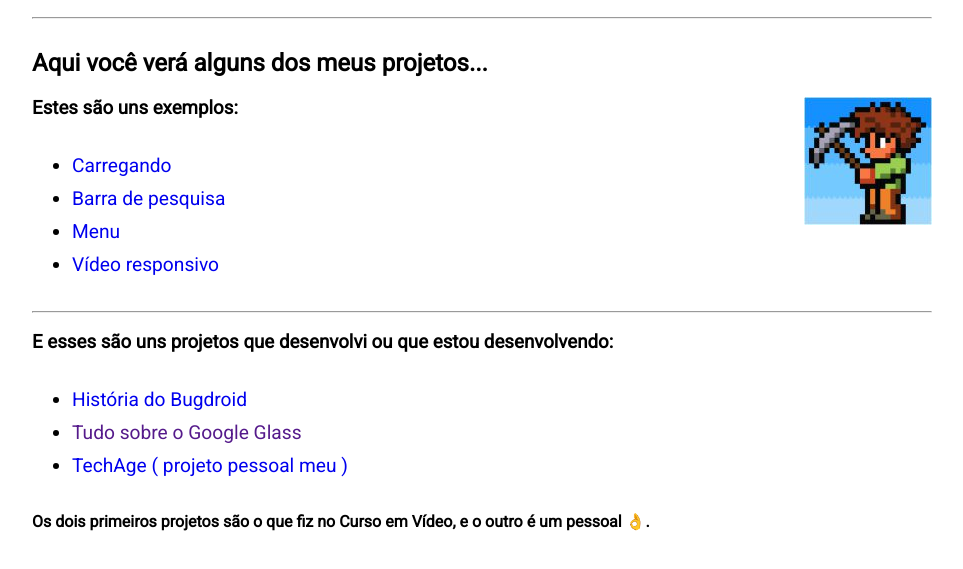
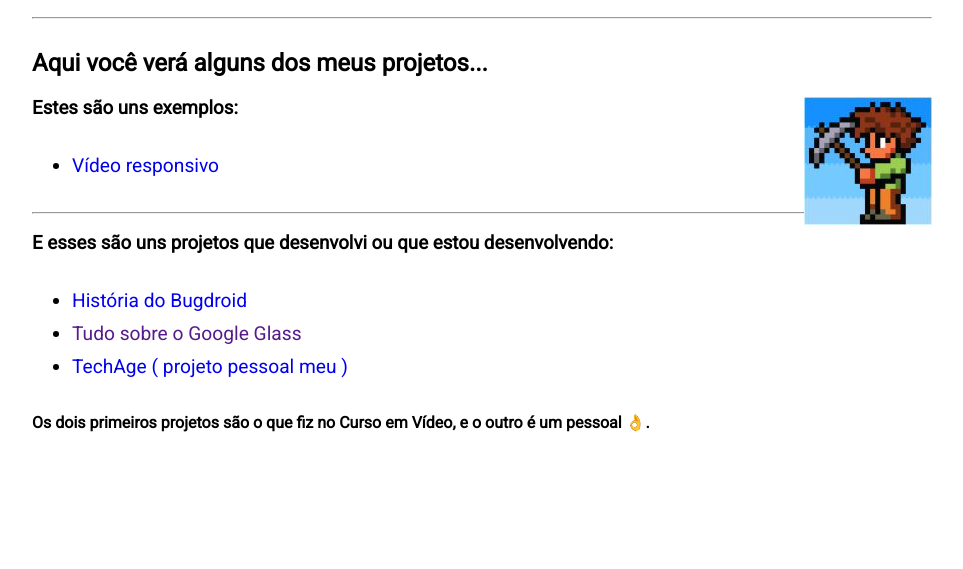
Before and after one commit to davi-marques/davi-marques.github.io, a plain HTML site: page index.html in a window 1280 px wide. Shown: the part 195-764 px from the top of the page, without its empty margins (158-1121 px from the left). Drawn offline with Linux system fonts and the light colour scheme.

Commit message:
Tirei os links antigos

```diff
--- a/index.html
+++ b/index.html
@@ -23,9 +23,6 @@
         <img src="terraria-icon1.jpg" alt="Terraria">
         <h3>Estes são uns exemplos:</h3>
         <ul>
-            <li><a href="modelos/Caregando/" target="_blank">Carregando</a></li>
-            <li><a href="modelos/Formulário/" target="_blank">Barra de pesquisa</a></li>
-            <li><a href="modelos/Menu/" target="_blank">Menu</a></li>
             <li><a href="modelos/video/" target="_blank">Vídeo responsivo</a></li>
         </ul>
         <hr>
```
